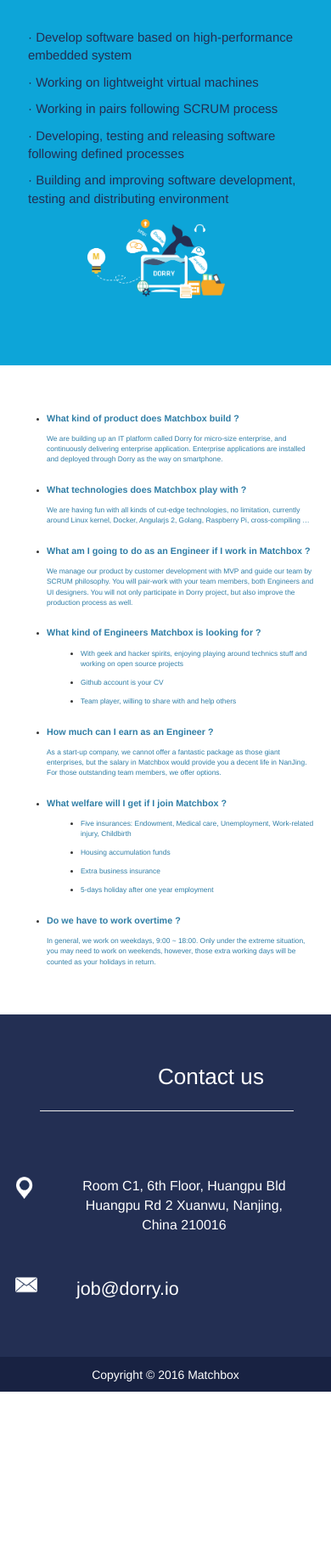
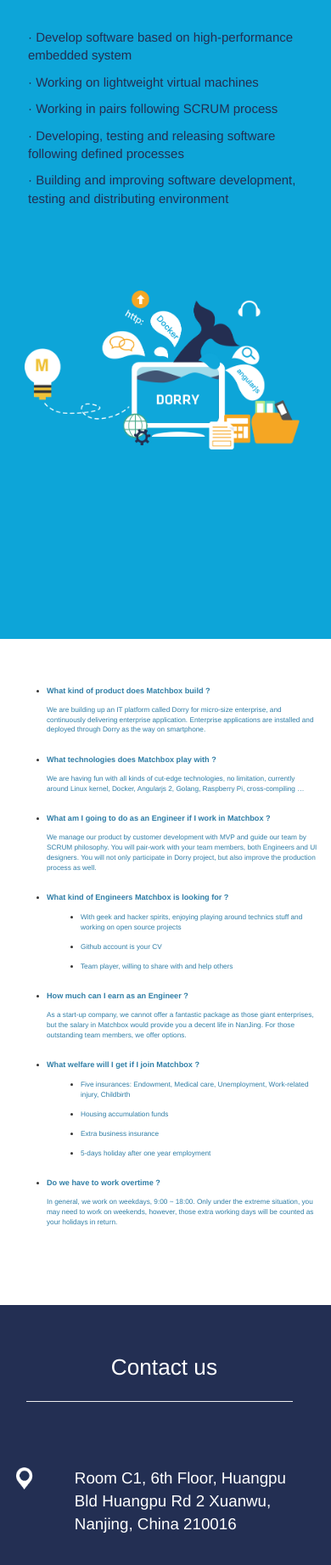
Before and after one commit to MatchboxDorry/MatchboxWeb, a plain HTML site: page joinus.html in a window 390 px wide. Shown: the part 154-1996 px from the top of the page at 85% size. Before the commit the page ends 1792 px from the top, so only its background shows below. Drawn offline with Linux system fonts and the light colour scheme.

Commit message:
modify joinus format to adapt to the screen contact us bug fix

```diff
--- a/joinus.css
+++ b/joinus.css
@@ -23,13 +23,7 @@
     margin-top: 22%;
     margin-right: 57%;
 }
-@media (max-width:650px) {
-	.dorry_joinus_picture {
-		width: 92%;
-		margin-top: 4%;
-		margin-left: 8%;
-	}
-}
+
 @media (max-width:991px) {
 	.dorry_joinus_picture {
 	    width: 35%;
@@ -40,18 +34,40 @@
 }
 @media (max-width:883px) {
 	.dorry_joinus_picture {
-	    width: 46%;
-		margin-top: 1%;
-		margin-right: 52%;
-		margin-left: 29%;
+	        width: 48%;
+			margin-top: 1%;
+			margin-right: 52%;
+			margin-left: 18%;
+	}
+}
+@media (max-width:677px) {
+	.dorry_joinus_picture {
+	        width: 58%;
+			margin-top: 1%;
+			margin-right: 52%;
+			margin-left: 18%;
+	}
+}
+@media (max-width:650px) {
+	.dorry_joinus_picture {
+		width: 92%;
+		margin-top: 4%;
+		margin-left: 8%;
+	}
+}
+@media (max-width:500px) {
+	.dorry_joinus_picture {
+		width: 92%;
+		margin-top: 25%;
+		margin-left: 8%;
 	}
 }
 @media (max-width:375px) {
 	.dorry_joinus_picture {
-	        width: 46%;
-			margin-top: 3%;
+	        width: 87%;
+			margin-top: 2%;
 			margin-right: 52%;
-			margin-left: 6%;
+			margin-left: 11%;
 	}
 }
 .joinustitle {
@@ -137,7 +153,15 @@
 	{
 		color: #307EA6;
 		font-weight: bold;
-		font-size: 120%;
+		font-size: 116%;
+	}
+}
+@media (max-width:743px) {
+	.joinusquestiontext
+	{
+		color: #307EA6;
+		font-weight: bold;
+		font-size: 102%;
 	}
 }
 .joinusquestioncontent
@@ -163,9 +187,10 @@
 .joinusquestioncontent
 	{
 		color: #307EA6;
-		font-size: 94%;
+		font-size: 92%;
 	}
 }
+
 .ulstyleset
 {
 	list-style-type: disc;
@@ -243,6 +268,15 @@
 		margin-top: 7%;
 	}
 }
+
+@media (max-width:450px) {
+	.joiunus_contact {
+		padding-top: 8.3%;
+		margin-left: -4%;
+		width: 104%;
+		margin-top: 7%;
+	}
+}
 .contactustext
 {
 	margin-left: 30%;
@@ -258,7 +292,21 @@
 }
 @media (max-width:650px) {
 	.contactustext {
-		margin-left: 29%;
+		margin-left: 0%;
+		color: #fff;
+		font-size: 187%;
+	}
+}
+@media (max-width:420px) {
+	.contactustext {
+		margin-left: 3%;
+		color: #fff;
+		font-size: 187%;
+	}
+}
+@media (max-width:385px) {
+	.contactustext {
+		margin-left: 7%;
 		color: #fff;
 		font-size: 187%;
 	}
@@ -276,17 +324,48 @@
 		color: #fff;
 		font-size: 157%;
 		margin-top: 5%;
-		margin-left: 18%;
+		margin-left: 17%;
 		width: 82%;
 	}
 }
-@media (max-width:650px) {
+@media (max-width:730px) {
 	.joinus_font {
 		color: #fff;
 		margin-top: 9%;
+		margin-left: 13%;
+		width: 68%;
+		font-size: 133%;
+		text-align: left;
+	}
+}
+@media (max-width:550px) {
+	.joinus_font {
+		color: #fff;
+		margin-top: 9%;
+		margin-left: 13%;
+		width: 90%;
+		font-size: 133%;
+		text-align: left;
+	}
+}
+@media (max-width:424px) {
+	.joinus_font {
+	    color: #fff;
+		margin-top: 9%;
 		margin-left: 28%;
-		width: 100%;
-		font-size: 114%;
+		width: 103%;
+		font-size: 134%;
+		text-align: left;
+	}
+}
+@media (max-width:385px) {
+	.joinus_font {
+		color: #fff;
+		margin-top: 9%;
+		margin-left: 27%;
+		width: 113%;
+		font-size: 132%;
+		text-align: left;
 	}
 }
 .contactus_icons_position
@@ -342,7 +421,17 @@
     	margin-top: -44%;
 		margin-right: 0px;
 		margin-left: 0px;
-		height: 54em;
+		height: 77em;
+		background-color: #0DA5D8;
+	}
+}
+@media (max-width:385px) {
+.joinus_row
+	{
+    	margin-top: -44%;
+		margin-right: 0px;
+		margin-left: 0px;
+		height: 57em;
 		background-color: #0DA5D8;
 	}
 }
@@ -389,6 +478,11 @@
     	margin-top: 12%;
 	}
 }
+@media (max-width:990px) {
+	.joinus_email_set{
+		margin-left: 0%;
+	}
+}
 .joinus_address_bottom {
 	margin-left: -17%;
     margin-top: 15%;
@@ -408,19 +502,32 @@
     margin-top: 6%;
     font-size: 194%;
 }
-@media (max-width:650px) {
-	.joinus_font_email{
-		padding-top: 1%;
-		font-size: 109%;
-		margin-left: 28%;
-	}
-}
-
 @media (max-width:992px) {
 	.joinus_font_email{
 		margin-top: 9%;
 		font-size: 154%;
-		margin-right: 313px;
+		margin-right: 412px;
+	}
+}
+@media (max-width:650px) {
+	.joinus_font_email{
+		padding-top: 1%;
+		font-size: 135%;
+		margin-left: 14%;
+	}
+}
+@media (max-width:558px) {
+	.joinus_font_email{
+		padding-top: 1%;
+		font-size: 135%;
+		margin-left: 14%;
+	}
+}
+@media (max-width:424px) {
+	.joinus_font_email{
+		padding-top: 1%;
+		font-size: 135%;
+		margin-left: 26%;
 	}
 }
 #joinus_address {
@@ -436,7 +543,16 @@
 		color: white;
 		background-color: #232F53;
 		background-size: 100% 100%;
-		margin-top: 12%;
+		margin-top: 15%;
+	}
+}
+@media (max-width:746px) {
+	#joinus_address {
+		text-align: center;
+		color: white;
+		background-color: #232F53;
+		background-size: 100% 100%;
+		margin-top: 21%;
 	}
 }
 @media (max-width:992px) {
```
